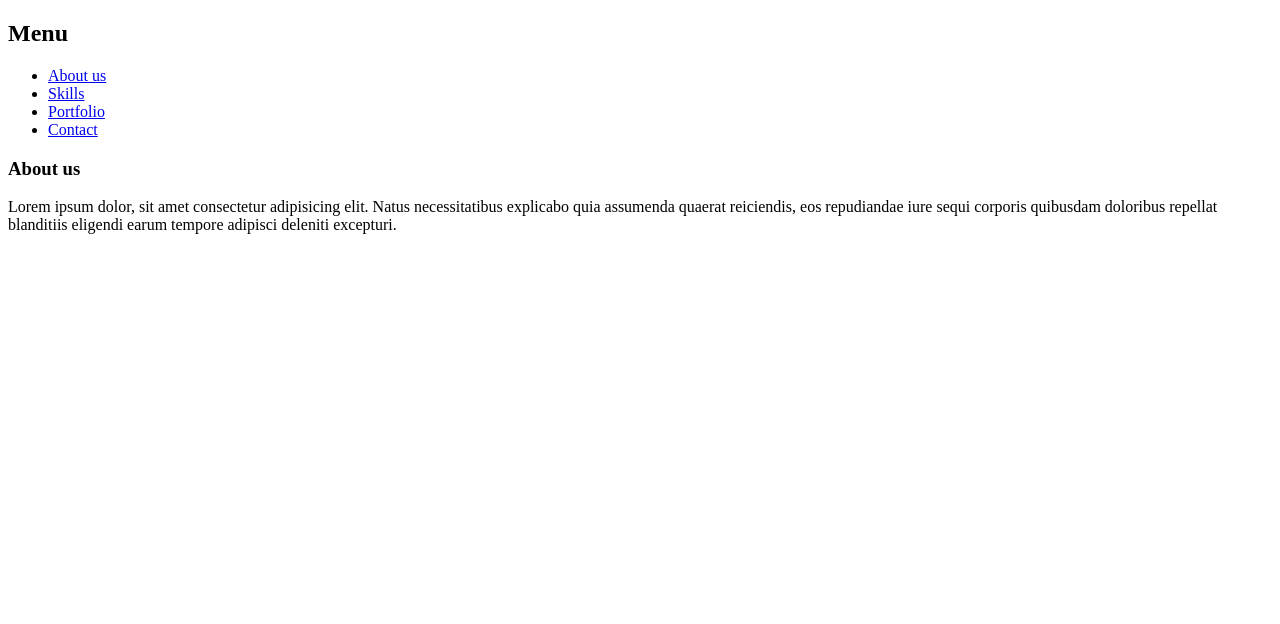
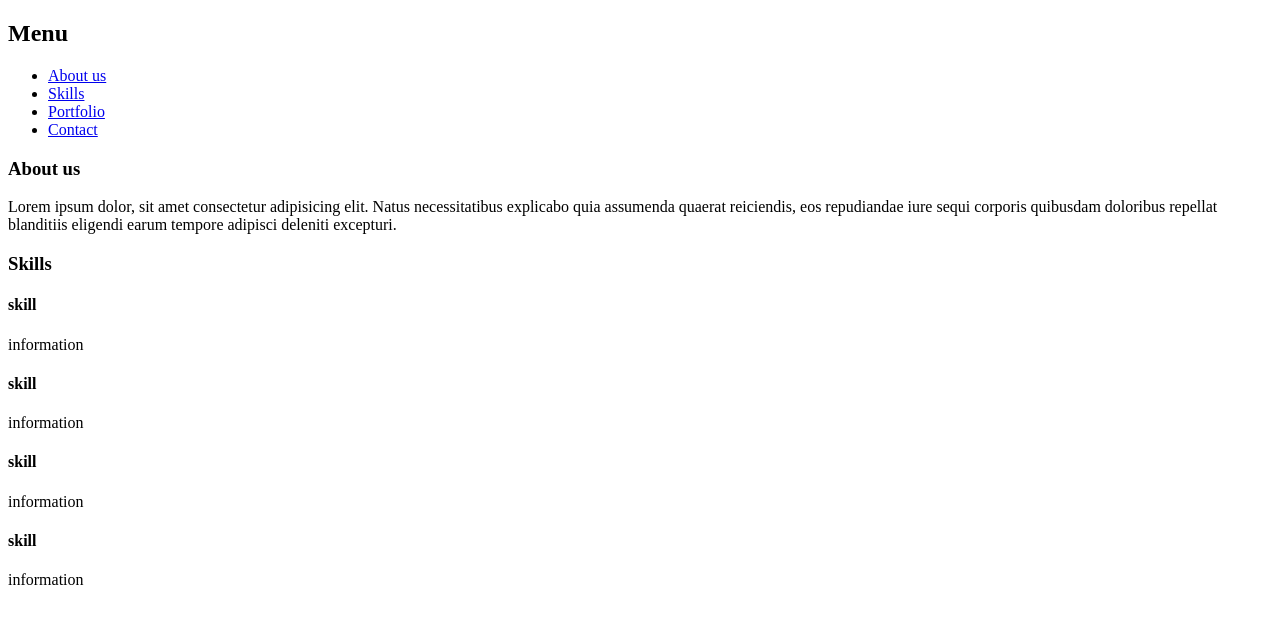
Before and after one commit to tomek9409/15-html-prosta-strona, a plain HTML site: page index.html in a window 1280 px wide. Drawn offline with Linux system fonts and the light colour scheme.

Commit message:
sekcja skills

```diff
--- a/index.html
+++ b/index.html
@@ -29,5 +29,26 @@
         </p>
       </section>
 
+      <!-- Sekcja 2 -->
+      <section id="skills">
+        <h3>Skills</h3>
+        <div class="skill">
+          <h4>skill</h4>
+          <p>information</p>
+        </div>
+        <div class="skill">
+          <h4>skill</h4>
+          <p>information</p>
+        </div>
+        <div class="skill">
+          <h4>skill</h4>
+          <p>information</p>
+        </div>
+        <div class="skill">
+          <h4>skill</h4>
+          <p>information</p>
+        </div>
+      </section>
+
 </body>
 </html>
```
